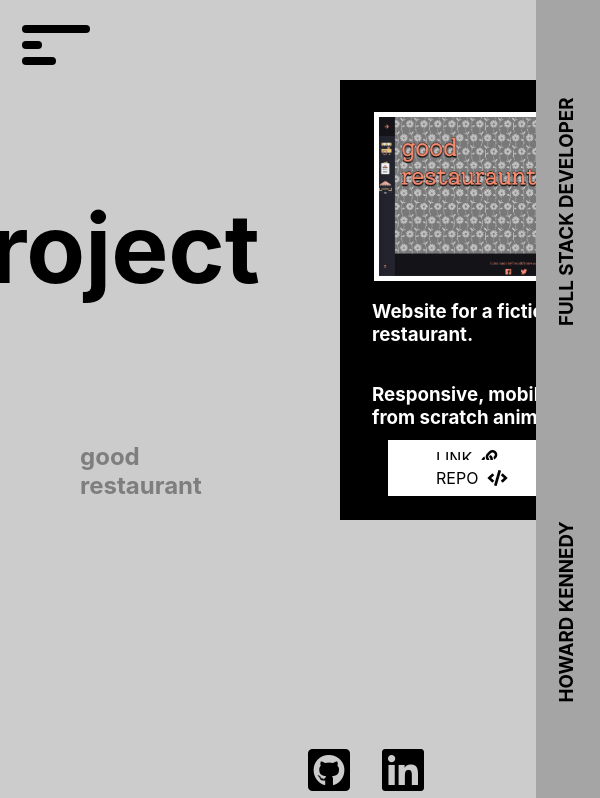
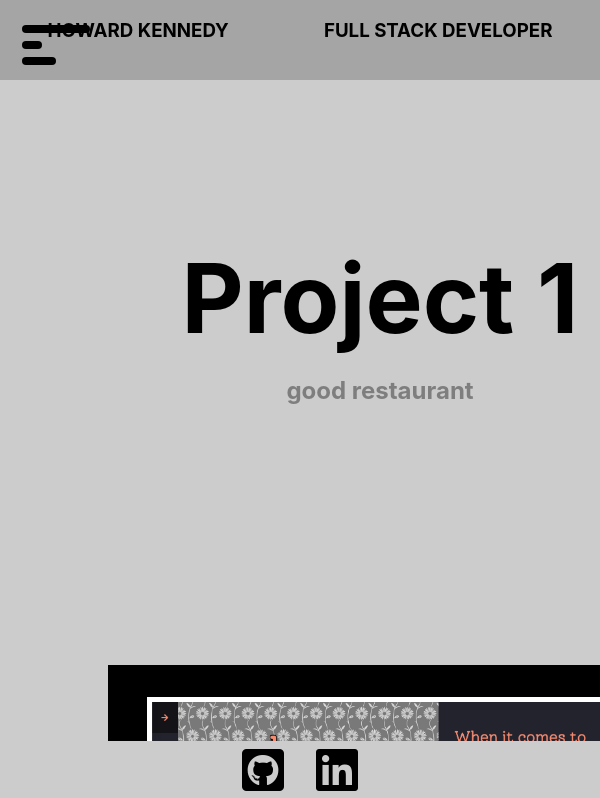
Before and after one commit to hkennedyvi/hk-portfolio, a React (Create React App) app: page /portfolio in a window 600 px wide. Shown: the top 798 px of the page. Built offline with nearby package versions, Linux system fonts and the light colour scheme; grey boxes are pictures that could not be loaded.

Commit message:
initial responsive/mobile design

```diff
--- a/src/components/Contact/contactform.scss
+++ b/src/components/Contact/contactform.scss
@@ -1,7 +1,7 @@
 .greeting {
     margin: 0 auto;
-    padding: 4rem;
-    width: 90vw;
+    padding: 4rem 0;
+    width: 100vw;
     background: pink;
     text-align: center;
     animation: slideDown 1500ms ease-out forwards;
@@ -13,7 +13,6 @@
 }
 
 .contact_container {
-    margin: 0 auto;
     display: flex;
     flex-direction: column;
     width: 100vw;
@@ -52,6 +51,32 @@
 
     to {
         opacity: 1;
-        height: 25vh;
+        height: 35vh;
     }
 }
+
+@media only screen and (max-width: 600px) {
+    .greeting {
+        padding: 8rem 0;
+        width: 100vw;
+        background: pink;
+        text-align: center;
+        animation: slideDown 1500ms ease-out forwards;
+    }
+
+    .info_container {
+        display: flex;
+        flex-direction: column;
+        justify-content: space-evenly;
+    }
+
+    .contact_container {
+        height: 35rem;
+        align-items: center;
+        justify-content: space-evenly;
+    }
+
+    .contact_header {
+        margin: 0;
+    }
+}
--- a/src/components/Footer/footer.scss
+++ b/src/components/Footer/footer.scss
@@ -17,3 +17,15 @@
     margin: 0 1rem;
     color: black;
 }
+
+@media only screen and (max-width: 600px) {
+    .footer {
+        flex-direction: column;
+        align-items: center;
+        justify-content: center;
+    }
+
+    .icon_container {
+        padding: 0;
+    }
+ }
--- a/src/components/Main/index.jsx
+++ b/src/components/Main/index.jsx
@@ -25,7 +25,7 @@ function Main() {
                 <h1 className="main_header">
                     HELLO
                 </h1>
-                <p>
+                <p className="arrow_block">
                     <button onClick={toggleLearnMore}
                         className={`arrow_btn nav_button ${isAnimated ? "arrow_btn_animated" : ""}`}>
                         <i className="fas fa-arrow-circle-right"></i>
@@ -33,7 +33,12 @@ function Main() {
                 Learn More
                 </p>
                 <p className={`blurb_copy ${isAnimated ? "blurb_animated" : ""}`}>
-                    Lorem ipsum dolor sit amet, consectetur adipiscing elit, sed do eiusmod tempor incididunt ut labore et dolore magna aliqua. Ut enim ad minim veniam, quis nostrud exercitation ullamco laboris nisi ut aliquip ex ea commodo consequat. Duis aute irure dolor in reprehenderit in voluptate velit esse cillum dolore eu fugiat nulla pariatur. Excepteur sint occaecat cupidatat non proident, sunt in culpa qui officia deserunt mollit anim id est laborum.
+                    Lorem ipsum dolor sit amet, consectetur adipiscing elit, sed do eiusmod tempor
+                    incididunt ut labore et dolore magna aliqua. Ut enim ad minim veniam, quis
+                    nostrud exercitation ullamco laboris nisi ut aliquip ex ea commodo consequat.
+                    Duis aute irure dolor in reprehenderit in voluptate velit esse cillum dolore eu
+                    fugiat nulla pariatur. Excepteur sint occaecat cupidatat non proident, sunt in
+                    culpa qui officia deserunt mollit anim id est laborum.
                 </p>
             </div>
             <div>
--- a/src/components/Main/main.scss
+++ b/src/components/Main/main.scss
@@ -1,9 +1,3 @@
-.main {
-    text-align: center;
-    display: flex;
-    margin: 5rem 10rem;
-}
-
 .main_header {
     margin: 0;
     font-size: 10rem;
@@ -16,6 +10,10 @@
 
 .main_blurb_top_item {
     margin: 0 1rem 0 0;
+}
+
+.blurb_copy {
+    line-height: 2rem;
 }
 
 .decoration_circle {
@@ -47,11 +45,31 @@
     transform: rotate(90deg);
 }
 
+.image_frame {
+    width: 30rem;
+    height: 30rem;
+    border-radius: 50%;
+    background: black;
+}
+
+.main_image {
+    min-width: 100%;
+}
+/* Large Screens */
+@media only screen and (min-width: 600px) {
+    .main {
+        display: flex;
+        margin: 5rem 10rem;
+    }
+
+    .main_blurb {
+        text-align: start;
+    }
+
     .blurb_copy {
         width: 100%;
-    height: 30%;
+        height: 40%;
         border-bottom: 5px solid white;
-    overflow: hidden;
         visibility: hidden;
     }
 
@@ -76,18 +94,50 @@
             visibility: visible;
         }
     }
+}
+/* Small Screens */
+@media only screen and (max-width: 600px) {
+    .main {
+        flex-direction: column;
+        margin: 10rem 0 0 0;
+        height: 150vh;
+        align-items: center;
+    }
 
     .main_blurb {
-    text-align: start;
+        display: flex;
+        flex-direction: column;
+        align-items: center;
+    }
+
+    .arrow_block {
+        display: none;
+    }
+
+    .blurb_copy {
+        width: 80%;
+        height: 100%;
+        visibility: visible;
     }
 
     .image_frame {
-    width: 30rem;
-    height: 30rem;
-    border-radius: 50%;
-    background: black;
+        margin: 0 auto;
     }
 
-.main_image {
-    min-width: 100%;
+    @keyframes slide-up {
+        0% {
+            margin: 100% 0 0 0;
+            opacity: 0;
         }
+
+        90% {
+            opacity: 0.3;
+        }
+
+        100% {
+            margin: 0%;
+            opacity: 1;
+            visibility: visible;
+        }
+    }
+}
--- a/src/components/Projects/index.jsx
+++ b/src/components/Projects/index.jsx
@@ -104,7 +104,7 @@ function Projects() {
               </div>
             </React.Fragment>
           )
-        })};
+        })}
       </div>
     </div>
   )
--- a/src/components/Projects/projects.scss
+++ b/src/components/Projects/projects.scss
@@ -1,18 +1,6 @@
-.projects_container {
-    margin: 5rem 0 0 5rem;
-}
-
 .projects_grid {
     margin: 1rem 0 0 0;
     width: 85vw;
-    display: grid;
-    grid-template-columns: 1fr 1fr;
-    grid-row-gap: 15rem;
-    grid-column-gap: 5rem;
-}
-
-.project_grid:nth-child(odd) {
-    background: green;
 }
 
 .project {
@@ -44,15 +32,11 @@
 
 //Project Label
 .project:nth-child(odd) {
-    width: 30vw;
     color: black;
-    align-items: flex-end;
-    justify-content: flex-end;
 }
 
 //Project Box
 .project:nth-child(even) {
-    width: 49vw;
     padding: 2rem;
     background: black;
     color: white;
@@ -106,3 +90,67 @@
         width: 70vw;
     }
 }
+
+/* Large Screens */
+@media only screen and (min-width: 600px) {
+    .projects_container {
+        margin: 5rem 0 0 5rem;
+    }
+
+    .projects_grid {
+        width: 85vw;
+        display: grid;
+        grid-template-columns: 1fr 1fr;
+        grid-row-gap: 15rem;
+        grid-column-gap: 5rem;
+    }
+
+    //Project Label
+    .project:nth-child(odd) {
+        width: 30vw;
+        color: black;
+        align-items: flex-end;
+        justify-content: flex-end;
+    }
+
+    //Project Box
+    .project:nth-child(even) {
+        width: 49vw;
+        background: black;
+        color: white;
+        display: flex;
+        flex-direction: column;
+        align-items: center;
+    }
+}
+/* Small screens */
+@media only screen and (max-width: 600px) {
+    .projects_container {
+        padding: 0 0 5rem 0;
+    }
+    .projects_grid {
+        width: 100vw;
+        display: flex;
+        flex-direction: column;
+        align-items: center;
+    }
+
+    //Project Label
+    .project:nth-child(odd) {
+        margin: 10rem 0 0 0;
+        width: 100vw;
+        color: black;
+        align-items: center;
+    }
+
+    //Project Box
+    .project:nth-child(even) {
+        width: 80vw;
+        // padding: 2rem;
+        background: black;
+        color: white;
+        display: flex;
+        flex-direction: column;
+        align-items: center;
+    }
+}
--- a/src/components/SideBar/sidebar.scss
+++ b/src/components/SideBar/sidebar.scss
@@ -11,3 +11,12 @@
     transform: rotate(-90deg);
     z-index: 2;
 }
+
+@media only screen and (max-width: 600px) {
+    .sidebar {
+        transform: rotate(0deg);
+        width: 100vw;
+        height: 10vh;
+        right: 0;
+    }
+}
--- a/src/index.scss
+++ b/src/index.scss
@@ -1,4 +1,5 @@
 body {
+  overflow-x: hidden;
   background: #cccccc;
   margin: 0;
   padding: 0;
```
Lines whose indentation alone changed are shown as unchanged.
